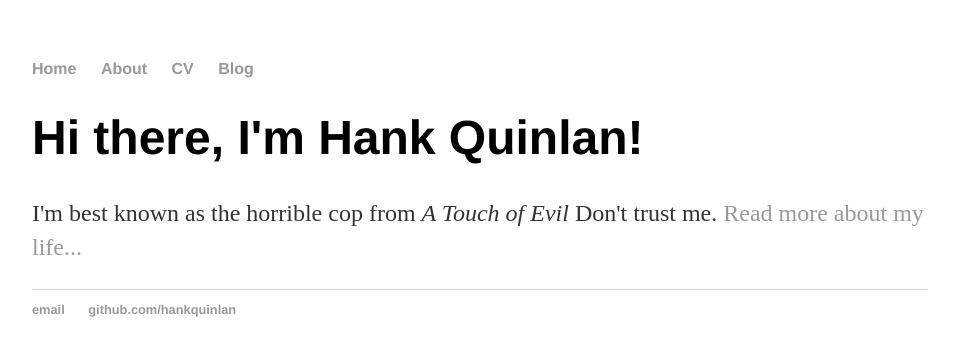
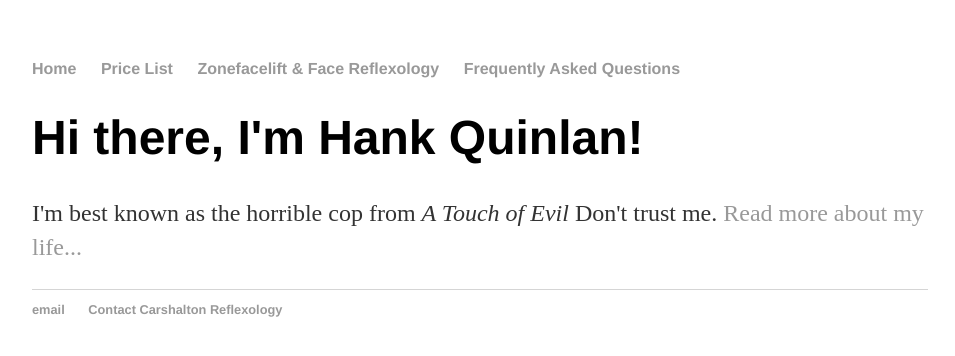
Before and after one commit to Rednax-lab/rednax-lab.github.io, a Jekyll site: the page built from index.html, in a window 1280 px wide. Shown: the top 356 px of the page, without its empty margins (160-1115 px from the left). Built offline with Jekyll 4.4.1, drawn with Linux system fonts in a browser that asks for light colours.

Commit message:
Update default.html

```diff
--- a/_layouts/default.html
+++ b/_layouts/default.html
@@ -1,17 +1,19 @@
 <!DOCTYPE html>
-	<html>
+	<html lang="en">
 		<head>
 			<title>{{ page.title }}</title>
 			<!-- link to main stylesheet -->
 			<link rel="stylesheet" type="text/css" href="/css/main.css">
+			<meta charset="utf-8">
+			<meta name="viewport" content="width=device-width, initial-scale=1.0">
 		</head>
 		<body>
 			<nav>
 	    		<ul>
 	        		<li><a href="/">Home</a></li>
-		        	<li><a href="/about">About</a></li>
-	        		<li><a href="/cv">CV</a></li>
-	        		<li><a href="/blog">Blog</a></li>
+		        	<li><a href="/price_list">Price List</a></li>
+	        		<li><a href="/face_reflexology">Zonefacelift & Face Reflexology</a></li>
+	        		<li><a href="/FAQs">Frequently Asked Questions</a></li>
 	    		</ul>
 			</nav>
 			<div class="container">
@@ -21,8 +23,8 @@
 			</div><!-- /.container -->
 			<footer>
 	    		<ul>
-	        		<li><a href="mailto:hankquinlanhub@gmail.com">email</a></li>
-	        		<li><a href="https://github.com/hankquinlan">github.com/hankquinlan</a></li>
+	        		<li><a href="mailto:carshaltonreflexology@outlook.com">email</a></li>
+	        		<li><a href="/contactus">Contact Carshalton Reflexology</a></li>
 				</ul>
 			</footer>
 		</body>
```
